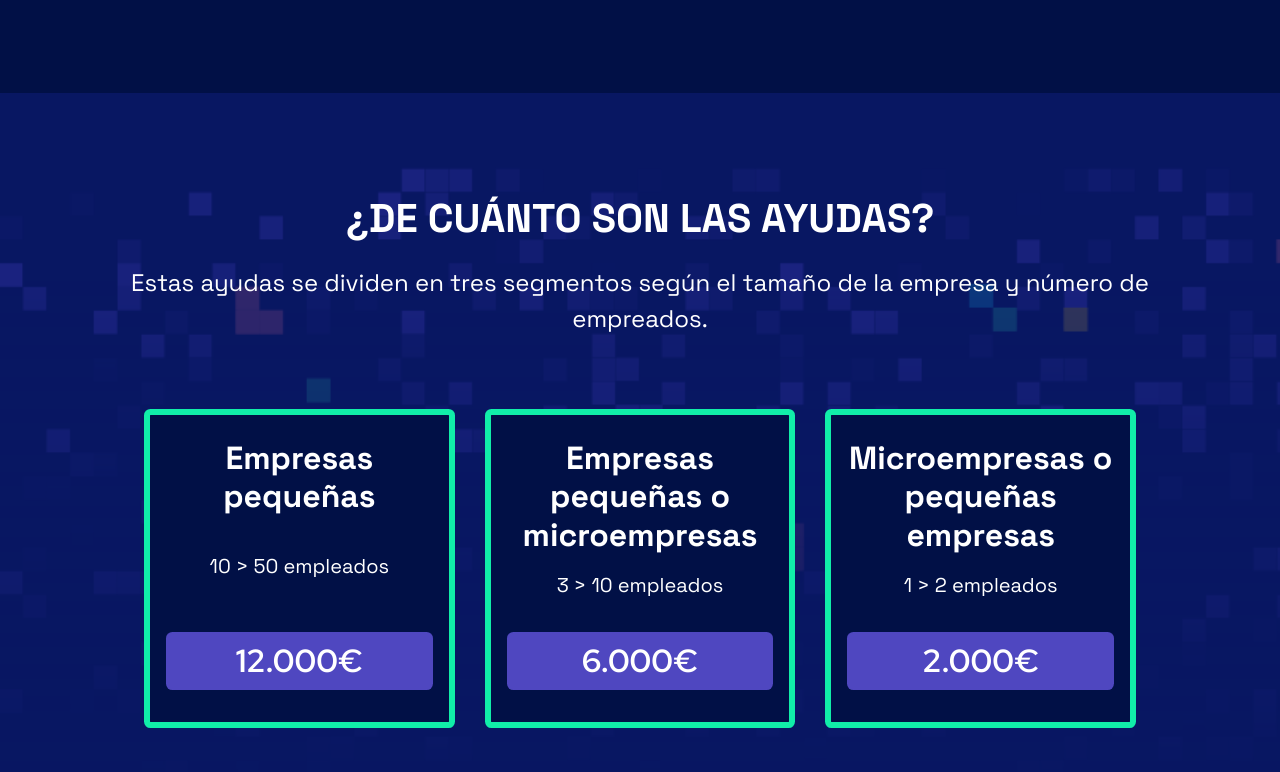
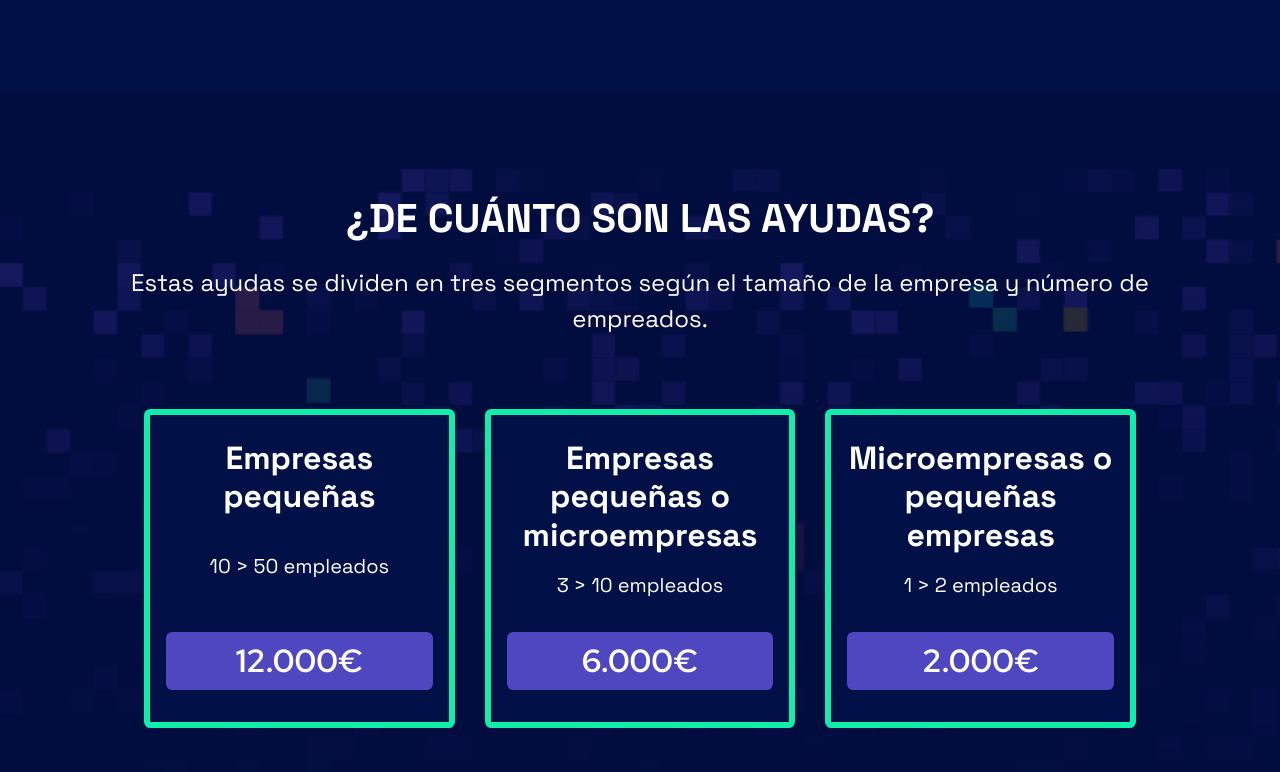
Before and after one commit to renzi-fidele-frontend/Site-Marta, a plain HTML site: page index.html in a window 1280 px wide. Shown: the part 1368-2140 px from the top of the page. Drawn offline with nearby package versions, Linux system fonts and the light colour scheme; a script that the page names is missing.

Commit message:
fix: Testando uma outra cor para o fundo da seção de ajuda

```diff
--- a/css/style.css
+++ b/css/style.css
@@ -206,7 +206,7 @@ footer a {
 }
 
 .bg1 {
-   background-color: #0a1968d6;
+   background-color: #030d3ed6;
 }
 
 .categoryCard {
```
